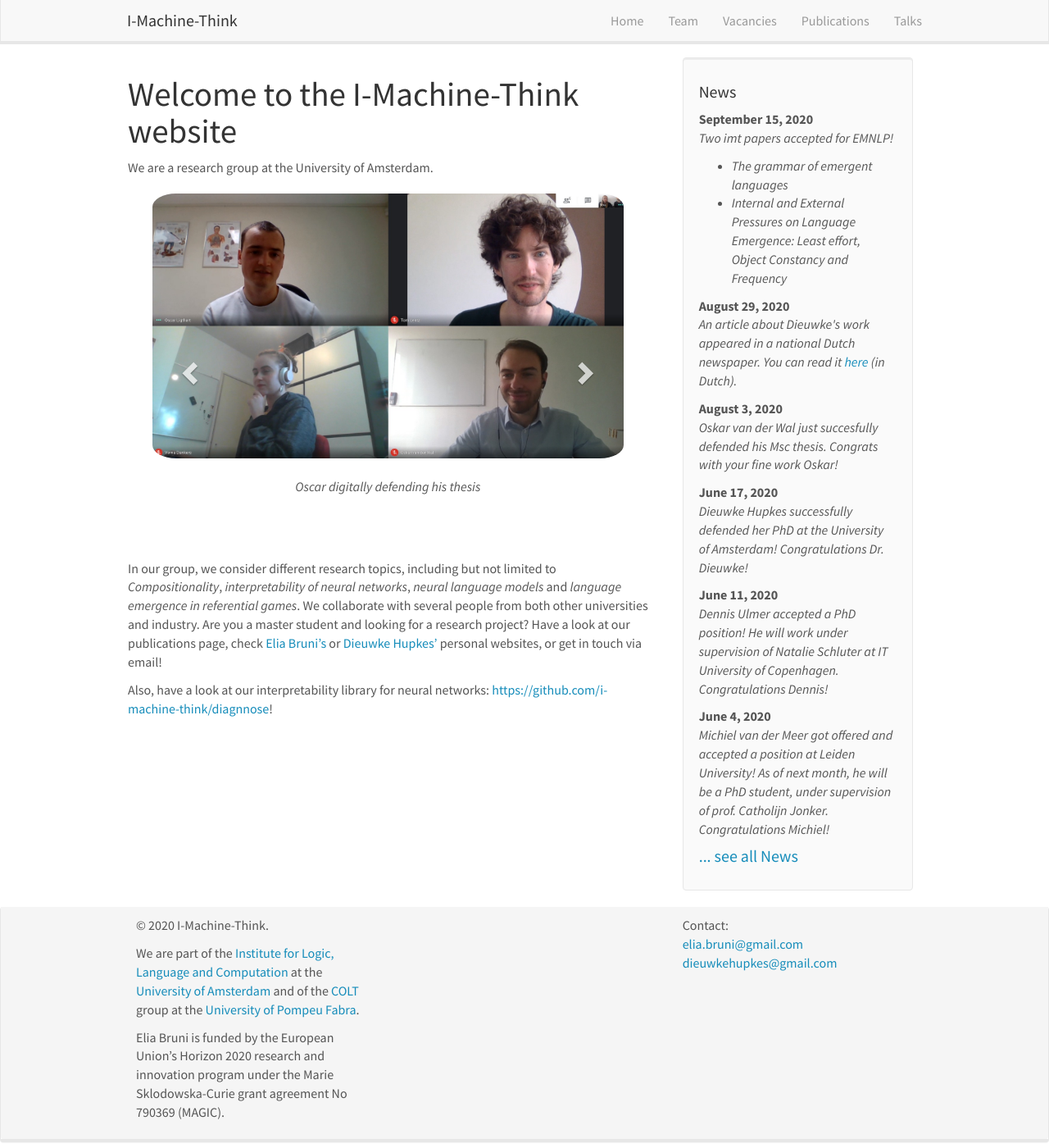
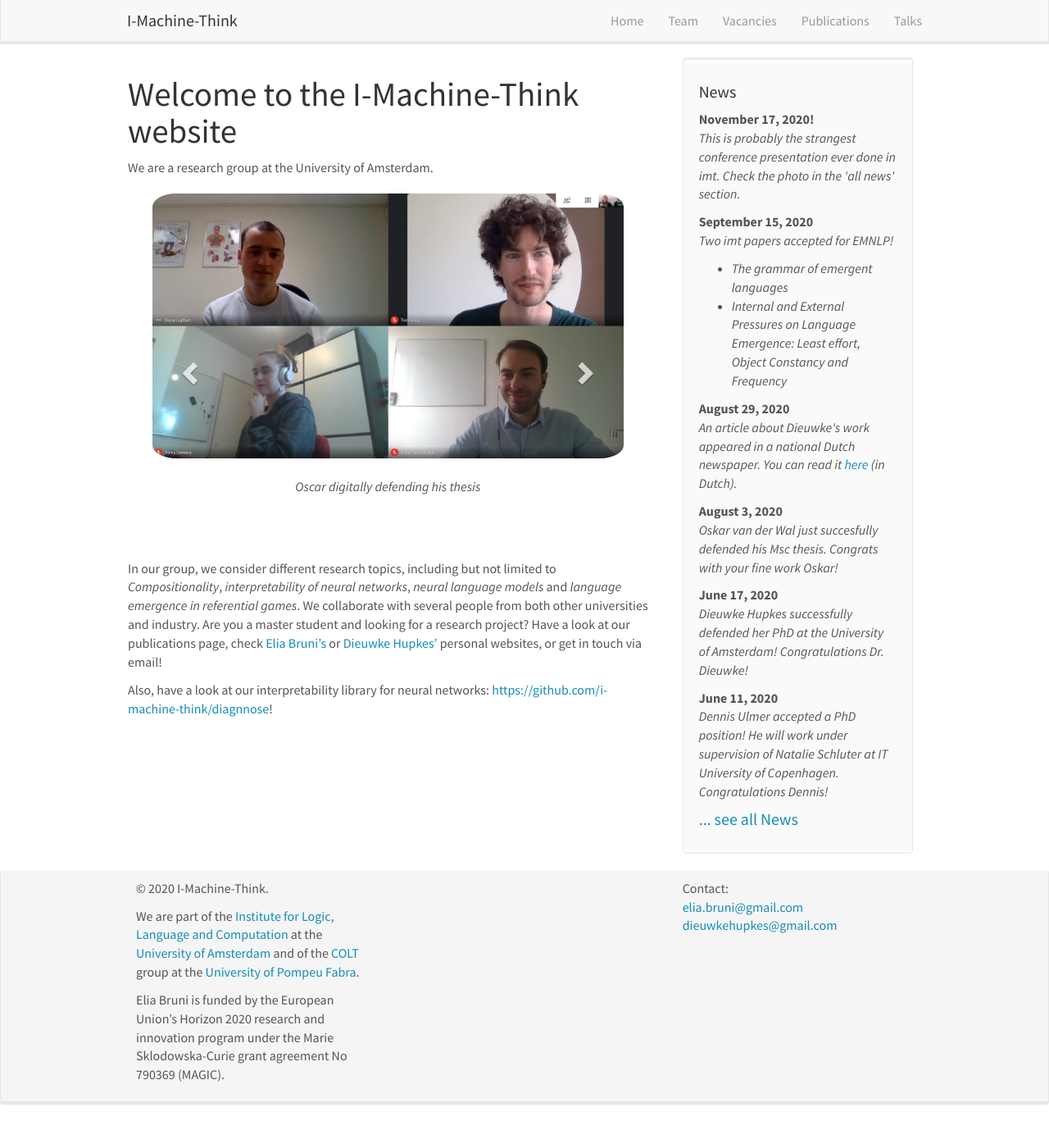
Before and after one commit to i-machine-think/i-machine-think.github.io, a Jekyll site: the page built from _pages/home.md, in a window 1280 px wide and 1400 px high. Shown: the whole window at 82% size. Built offline with Jekyll 4.4.1, drawn with Linux system fonts in a browser that asks for light colours; nearby versions of some CDN libraries.

Commit message:
Add emnlp presentation

```diff
--- a/_data/news.yml
+++ b/_data/news.yml
@@ -1,3 +1,8 @@
+- date: "November 17, 2020!"
+  headline: "This is probably the strangest conference presentation ever done in imt. Check the photo in the 'all news' section."
+  content: "Oskar and Silvan answering questions about our <a href='https://www.aclweb.org/anthology/2020.emnlp-main.270.pdf' target='_blank'>Grammar Induction paper</a> on a Gather.town rug at EMNLP."
+  image: grammar_induction_presentation.jpeg
+
 - date: "September 15, 2020"
   headline: "Two imt papers accepted for EMNLP! <ul><li>The grammar of emergent languages</li> <li>Internal and External Pressures on Language Emergence: Least effort, Object Constancy and Frequency </li></ul>"
   content: "Two imt papers were accepted for EMNLP2020! <br> &nbsp; &nbsp; &nbsp; &nbsp; &#8226; <i>The Grammar of Emergent Languages</i> -- Oskar van der Wal, Silvan de Boer, Elia Bruni and Dieuwke Hupkes<br> &nbsp; &nbsp; &nbsp; &nbsp; &#8226; <i> Internal and External Pressures on Language Emergence: Least Effort, Object Constancy and Frequency </i> -- Diana Rodríguez Luna, Edoardo Maria Ponti, Dieuwke Hupkes and Elia Bruni. <br><br> Stay tuned for preprints!"
```
